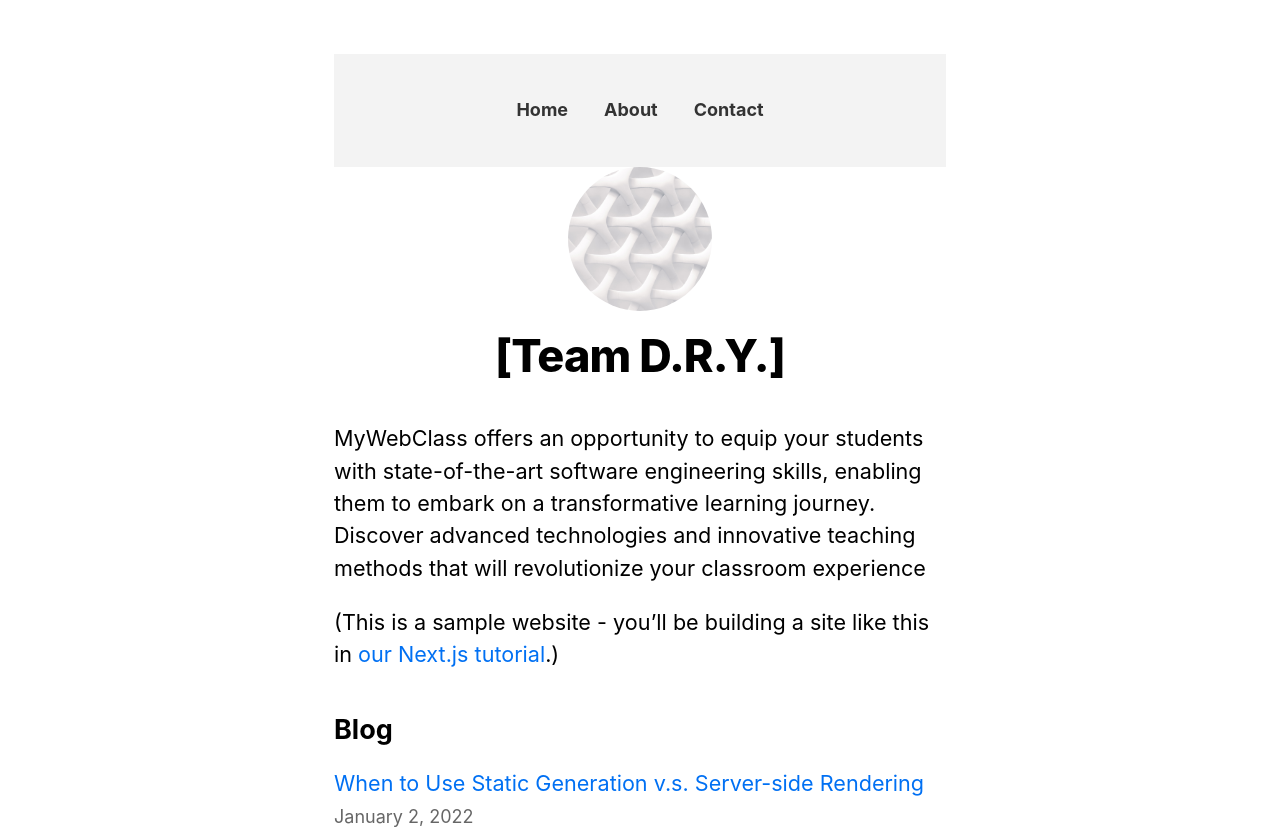
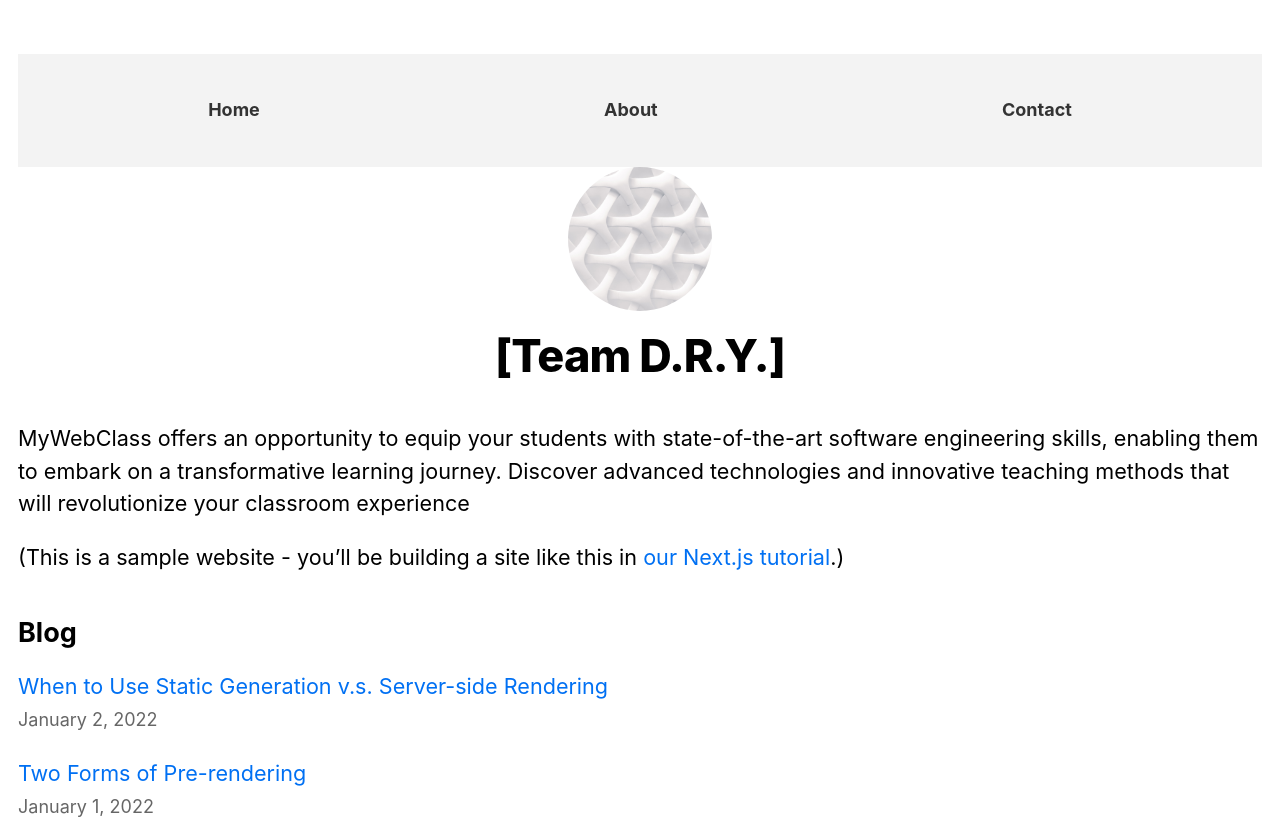
Before and after one commit to NJIT-WIS/project-2-team-dry, a Next.js app: page / in a window 1280 px wide. Shown: the top 829 px of the page. Built offline with nearby package versions, Linux system fonts and the light colour scheme.

Commit message:
updated css of navbar and layout

```diff
--- a/components/Navbar.module.css
+++ b/components/Navbar.module.css
@@ -8,7 +8,7 @@
     margin: 0;
     padding: 0;
     display: flex;
-    justify-content: center;
+    justify-content: space-around;
   }
 
   .navItem {
--- a/components/layout.module.css
+++ b/components/layout.module.css
@@ -1,5 +1,4 @@
 .container {
-  max-width: 36rem;
   padding: 0 1rem;
   margin: 3rem auto 6rem;
 }
```
